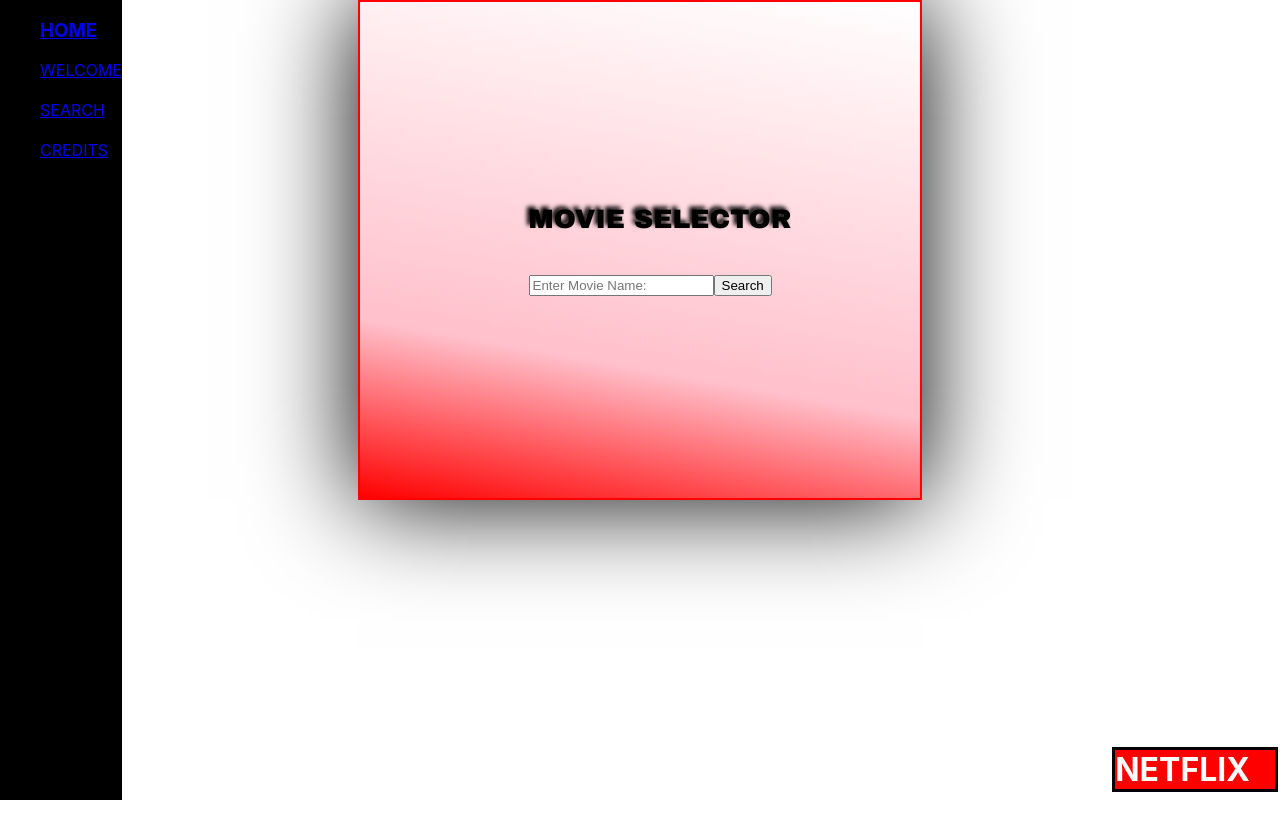
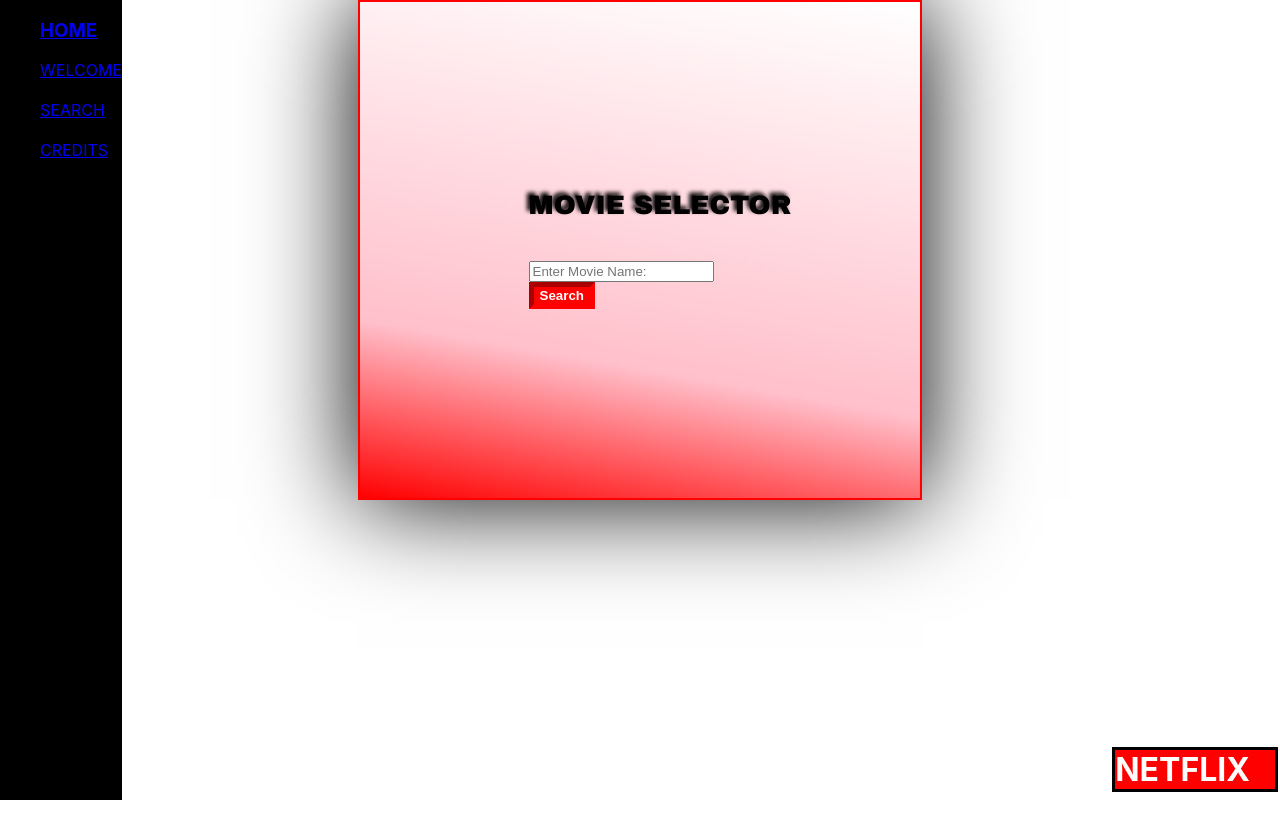
Before and after one commit to twanjobs68/Netflix2, a React (Create React App) app: page /searchapi in a window 1280 px wide. Built offline with nearby package versions, Linux system fonts and the light colour scheme.

Commit message:
final commit before Heroku attempt

```diff
--- a/src/App.css
+++ b/src/App.css
@@ -227,3 +227,11 @@ myNHdr {
   top: calc(50% + 80px);
   background-color: #70637f;
 }
+.button{
+  color:white;
+  font-weight:bold;
+  text-decoration: none;
+  display:block;
+  background: red;
+  border:5px inset red;
+  }
--- a/src/Components/Searchapi.jsx
+++ b/src/Components/Searchapi.jsx
@@ -63,7 +63,7 @@ class Searchapi extends Component {
                 <ul><strong>
                 {/* <li> {this.state.data.Title}</li> */}
                     <li> <img src={this.state.data.Poster}/></li>
-                    <br></br>
+
                     <li> {this.state.data.Plot}</li>
                     <li>{this.state.data.Rated} {this.state.data.Year}</li>
                     </strong></ul>
```
